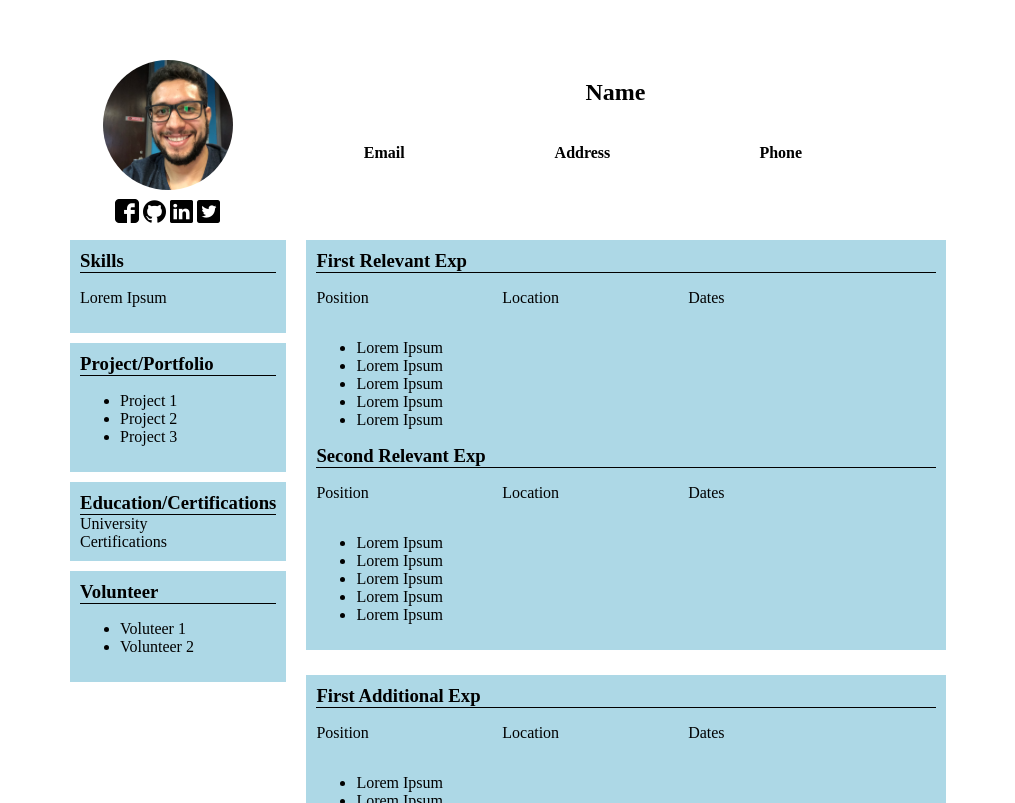
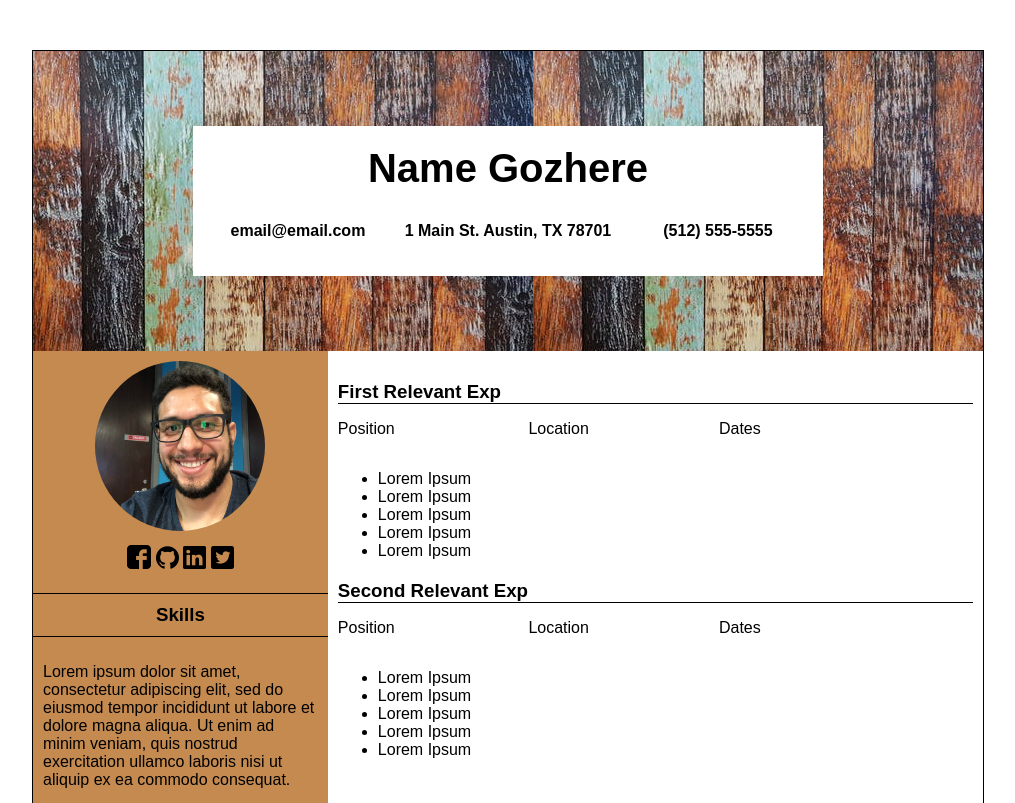
Before and after one commit to dbobb220/ACA_web101_david_bobb, a plain HTML site: page Resume/resume.html in a window 1280 px wide. Shown: the top 803 px of the page, without its empty margins (132-1147 px from the left). Drawn offline with Linux system fonts and the light colour scheme; a script that the page names is missing.

Commit message:
updates to resume

```diff
--- a/Resume/resume.css
+++ b/Resume/resume.css
@@ -1,48 +1,30 @@
 body {
-    width: 70%;
-    padding-left: 15%;
-    padding-right: 15%;
-    padding-top: 50px;
-    margin: 0;
+    width: 950px;
+    margin-left: auto;
+    margin-right: auto;
+    margin-top: 50px;
+    border: 1px solid #000;
 }
 
 header {
     display: flex;
-    margin-bottom: 20px;
-}
-
-header > div {
-    margin: 10px;
+    background-image:url('/Resume/rustic_bkgrd.jpeg');
+    height: 300px;
 }
 
 img#profile {
-    width: 130px;
+    width: 170px;
     border-radius: 50%;
-    margin-bottom: 5px;
+    margin-bottom: 10px;
 }
 
-
 .profile_pc.social_links {
-    min-width: 195px;
-    height: 140px;
-    text-align: center;
+text-align: center;
 }
-
-.contact_info {
-    text-align: center;
-    clear: right;
-    line-height: 1;
-    width: -webkit-fill-available;
-}
-
 
 main {
     clear: both;
     display:flex;
-}
-
-main > div {
-    margin: 10px;
 }
 
 div#contact h4 {
@@ -55,13 +37,13 @@ div#contact {
 }
 
 div#contact h4 {
-    width: 30%;
+    width: 33.33333%;
+    text-align: center;
 }
 
 #left_column section,
 #right_column section {
     padding: 10px;
-    margin-bottom: 10px;
 }
 
 #left_column section h3,
@@ -70,28 +52,22 @@ div#contact h4 {
     border-bottom: 1px solid #000;
 }
 
-#left_column section {
-    background: lightblue;
-}
-
-#left_column section {
-    padding: 10px;
-    background: lightblue;
-    margin-bottom: 10px;
+#left_column section,
+.profile_pc.social_links {
+    padding: 10px 0px;
+    background: #C48A50;
 }
 
 #left_column section h3 {
     margin: 0;
     border-bottom: 1px solid #000;
+    border-top: 1px solid #000;
+    padding: 10px 5px;
+    text-align: center;
 }
 
 div#right_column {
     width: -webkit-fill-available;
-}
-
-div#right_column section {
-    background: lightblue;
-    margin-bottom: 25px;
 }
 
 article .subheading {
@@ -107,3 +83,40 @@ div#right_column {
 .subheading p {
     width: 30%;
 }
+
+.contact_info {
+    margin-left: auto;
+    margin-right: auto;
+    background: white;
+    height: 150px;
+    width: 630px;
+    margin-top: auto;
+    margin-bottom: auto;
+}
+
+h2#name {
+    text-align: center;
+    margin: 20px 0px 10px 0;
+    font-size: 2.5em;
+}
+
+div#left_column {
+    width: 45%;
+}
+
+body {
+    font-family: Arial;
+}
+
+#left_column p {
+    padding: 10px;
+}
+
+#left_column section.education.certification p {
+    margin: 0;
+    padding: 10px;
+}
+
+div#right_column section article {
+    margin: 20px 0;
+}
--- a/Resume/resume.html
+++ b/Resume/resume.html
@@ -10,30 +10,30 @@
 </head>
 <body>
     <header>
-        <div class="profile_pc social_links">
-            <img id="profile" src="/Portfolio/myProfilePic.jpg">
-            <div id="social_media">
-                    <a><img class="social_button" src="facebook-logo.png"></a>
-                    <a><img class="social_button" src="github-logo.png"></a>
-                    <a><img class="social_button" src="linkedin-logo.png"></a>
-                    <a><img class="social_button" src="twitter-logo.png"></a>
-            </div>
-        </div>
         <div class="contact_info">
-            <h2 id="name">Name</h2>
+            <h2 id="name">Name Gozhere</h2>
             <div id="contact">
-                <h4>Email</h4>
-                <h4>Address</h4>
-                <h4>Phone</h4>
+                <h4>email@email.com</h4>
+                <h4>1 Main St. Austin, TX 78701</h4>
+                <h4>(512) 555-5555</h4>
             </div>
         </div>
     </header>
     <main>
         <div id="left_column">
+                <div class="profile_pc social_links">
+                        <img id="profile" src="/Portfolio/myProfilePic.jpg">
+                        <div id="social_media">
+                                <a><img class="social_button" src="facebook-logo.png"></a>
+                                <a><img class="social_button" src="github-logo.png"></a>
+                                <a><img class="social_button" src="linkedin-logo.png"></a>
+                                <a><img class="social_button" src="twitter-logo.png"></a>
+                        </div>
+                </div>
             <section class="skills">
                 <h3>Skills</h3>
                 <article>
-                  <p>Lorem Ipsum</p>
+                  <p>Lorem ipsum dolor sit amet, consectetur adipiscing elit, sed do eiusmod tempor incididunt ut labore et dolore magna aliqua. Ut enim ad minim veniam, quis nostrud exercitation ullamco laboris nisi ut aliquip ex ea commodo consequat. </p>
                 </article>
             </section>
             <section class="project_portfolio">
@@ -46,8 +46,8 @@
             </section>
             <section class="education certification">
                 <h3>Education/Certifications</h3>
-                <article>University</article>
-                <article>Certifications</article>
+                <p>The University of College (YYYY)<br>Bachelor of Bachelors</p>
+                <p>The Certification of Certified (YYYY)</p>
             </section>
             <section>
                 <h3>Volunteer</h3>
```
Also changed, not shown: mobile_hero/hero.css (+28 -0 lines), Resume/rustic_bkgrd.jpeg (added), 1 other file.
